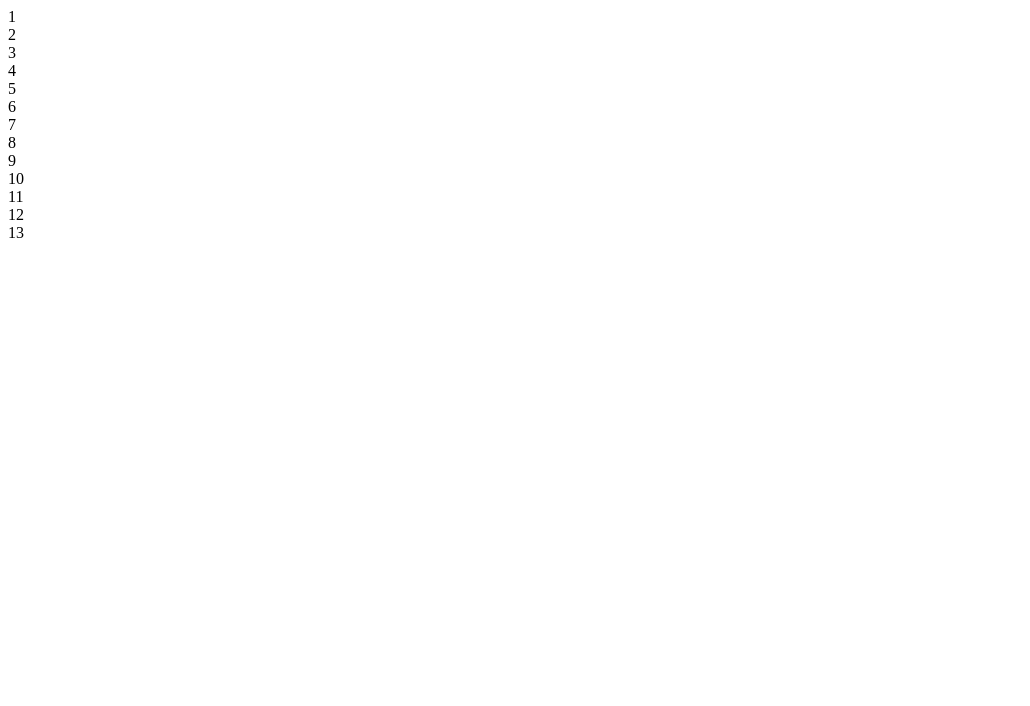
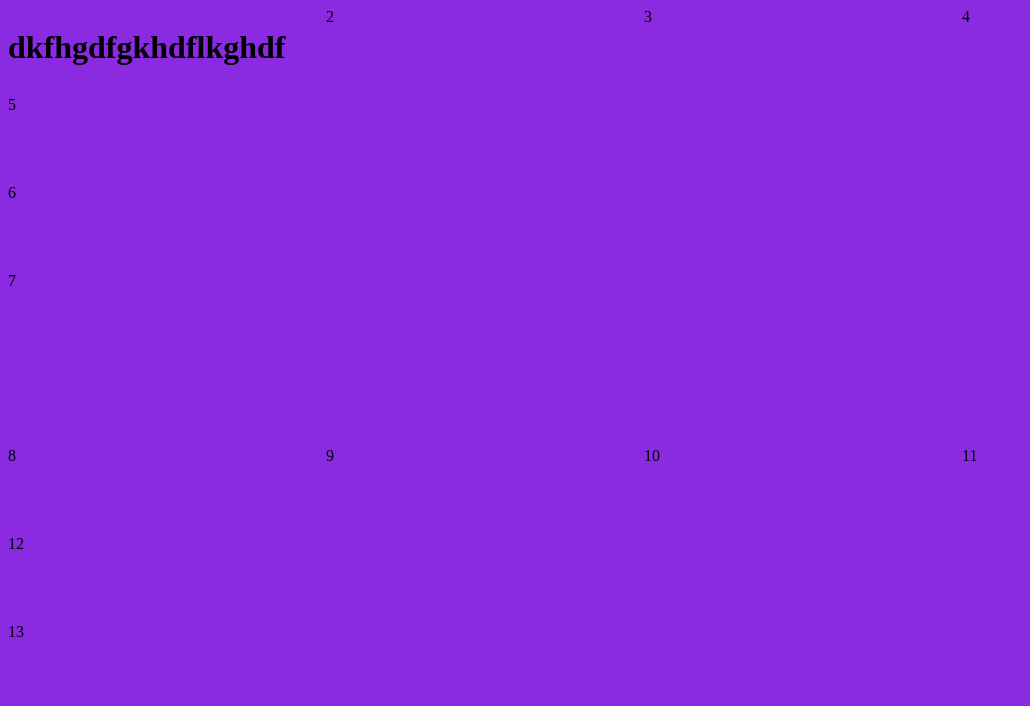
Before and after one commit to jeitlagaaia/L-R-Dear-Museum, a plain HTML site: page index.html in a window 1280 px wide. Shown: the whole page, without its empty margins (0-1030 px from the left). Drawn offline with Linux system fonts and the light colour scheme.

Commit message:
Tested the stylesheet link

```diff
--- a/index.html
+++ b/index.html
@@ -4,12 +4,13 @@
     <meta charset="UTF-8">
     <meta name="viewport" content="width=S, initial-scale=1.0">
     <title>Document</title>
+    <link rel="stylesheet" href="style.css">
 </head>
 <body>
 
     <!--Grid generated with CSSGRIDGENERATOR.IO-->
     <div class="parent">
-    <div class="div1">1</div>
+    <div class="div1"><h1>dkfhgdfgkhdflkghdf</h1></div>
     <div class="div2">2</div>
     <div class="div3">3</div>
     <div class="div4">4</div>
--- /dev/null
+++ b/style.css
@@ -0,0 +1,53 @@
+body {background-color: blueviolet;}
+
+.parent {
+    display: grid;
+    grid-template-columns: repeat(4, 1fr);
+    grid-template-rows: repeat(8, 1fr);
+    gap: 8px;
+}
+
+
+
+
+
+.div5 {
+    grid-column: span 4 / span 4;
+}
+
+.div6 {
+    grid-column: span 4 / span 4;
+    grid-row-start: 3;
+}
+
+.div7 {
+    grid-column: span 4 / span 4;
+    grid-row: span 2 / span 2;
+    grid-row-start: 4;
+}
+
+.div8 {
+    grid-row-start: 6;
+}
+
+.div9 {
+    grid-row-start: 6;
+}
+
+.div10 {
+    grid-row-start: 6;
+}
+
+.div11 {
+    grid-row-start: 6;
+}
+
+.div12 {
+    grid-column: span 4 / span 4;
+    grid-row-start: 7;
+}
+
+.div13 {
+    grid-column: span 4 / span 4;
+    grid-row-start: 8;
+}
```
